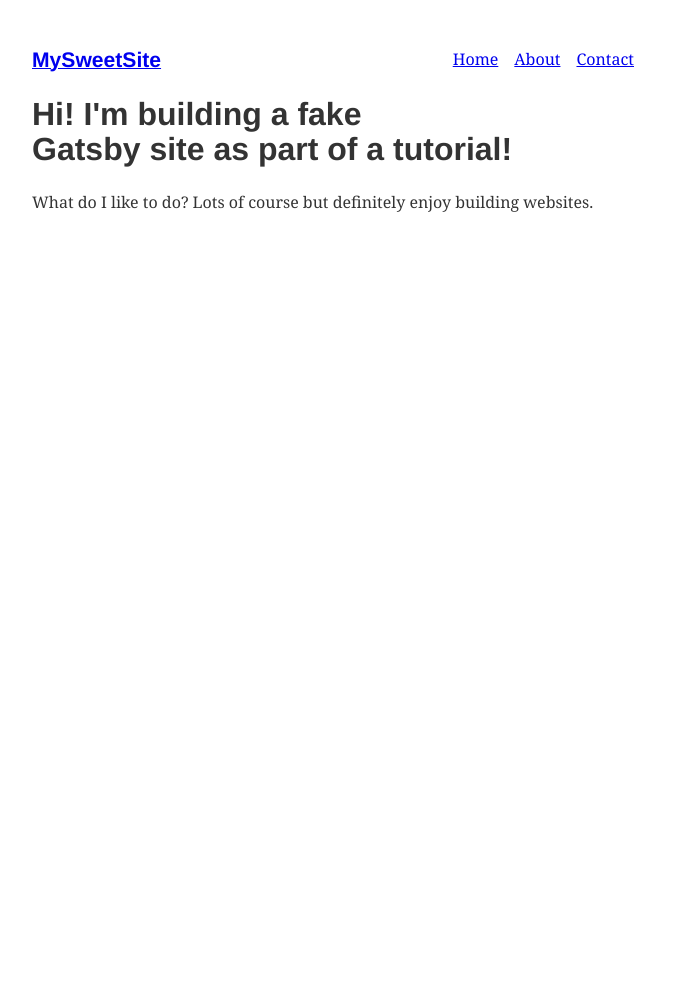
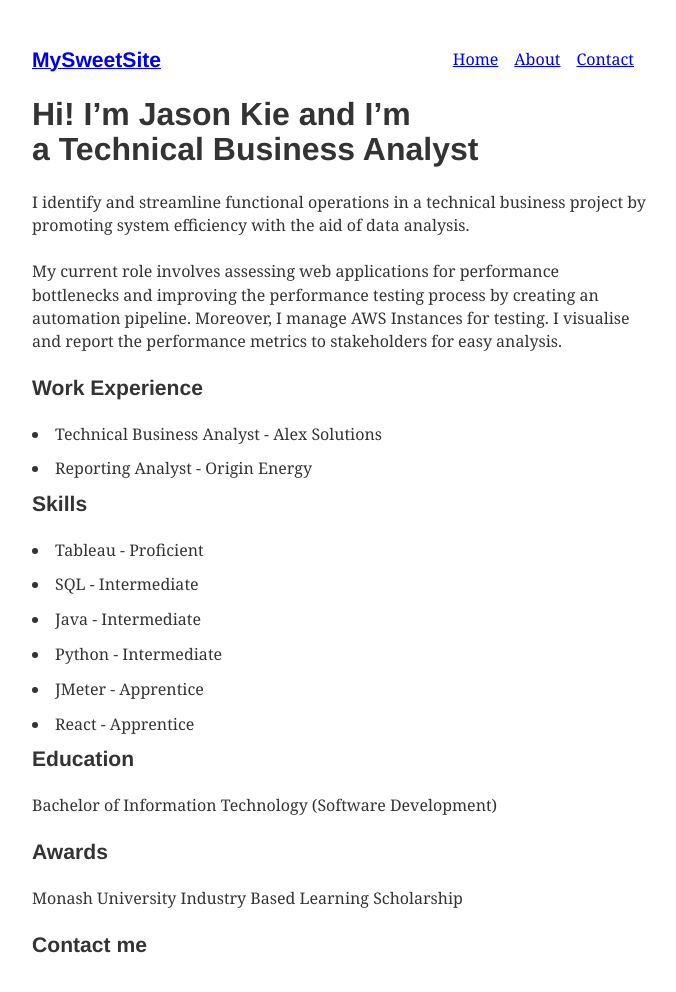
Before and after one commit to jasonakie/jasonakie.github.io, a Gatsby site: page / in a window 1280 px wide. Shown: the whole page, without its empty margins (299-975 px from the left). Before the commit the page ends 800 px from the top, so only its background shows below. Built offline with nearby package versions, Linux system fonts and the light colour scheme; Gatsby itself is replaced by a stand-in of ours.

Commit message:
added web content

```diff
--- a/public/page-data/dev-404-page/page-data.json
+++ b/public/page-data/dev-404-page/page-data.json
@@ -1 +1 @@
-{"componentChunkName":"component---cache-dev-404-page-js","path":"/dev-404-page/","result":{"data":{"allSitePage":{"nodes":[{"path":"/"}]}},"pageContext":{}},"staticQueryHashes":[]}
+{"componentChunkName":"component---cache-dev-404-page-js","path":"/dev-404-page/","result":{"data":{"allSitePage":{"nodes":[{"path":"/about/"},{"path":"/contact/"},{"path":"/"}]}},"pageContext":{}},"staticQueryHashes":[]}
--- a/src/pages/index.js
+++ b/src/pages/index.js
@@ -4,11 +4,31 @@ import Layout from "../components/layout"
 export default function Home() {
   return (
     <Layout>
-      <h1>Hi! I'm building a fake Gatsby site as part of a tutorial!</h1>
+      <h1>Hi! I’m Jason Kie and I’m a Technical Business Analyst</h1>
       <p>
-        What do I like to do? Lots of course but definitely enjoy building
-        websites.
+      I identify and streamline functional operations in a technical business project by promoting system efficiency
+       with the aid of data analysis.
       </p>
+      <p>
+      My current role involves assessing web applications for performance bottlenecks and improving the
+      performance testing process by creating an automation pipeline. Moreover, I manage AWS Instances for testing.
+      I visualise and report the performance metrics to stakeholders for easy analysis.
+      </p>
+      <h3>Work Experience</h3>
+      <li>Technical Business Analyst - Alex Solutions</li>
+      <li>Reporting Analyst - Origin Energy</li>
+      <h3>Skills</h3>
+      <li>Tableau - Proficient</li>
+      <li>SQL - Intermediate</li>
+      <li>Java - Intermediate</li>
+      <li>Python - Intermediate</li>
+      <li>JMeter - Apprentice</li>
+      <li>React - Apprentice</li>
+      <h3>Education</h3>
+      <p>Bachelor of Information Technology (Software Development)</p>
+      <h3>Awards</h3>
+      <p>Monash University Industry Based Learning Scholarship</p>
+      <h3>Contact me</h3>
     </Layout>
   );
 }
```
